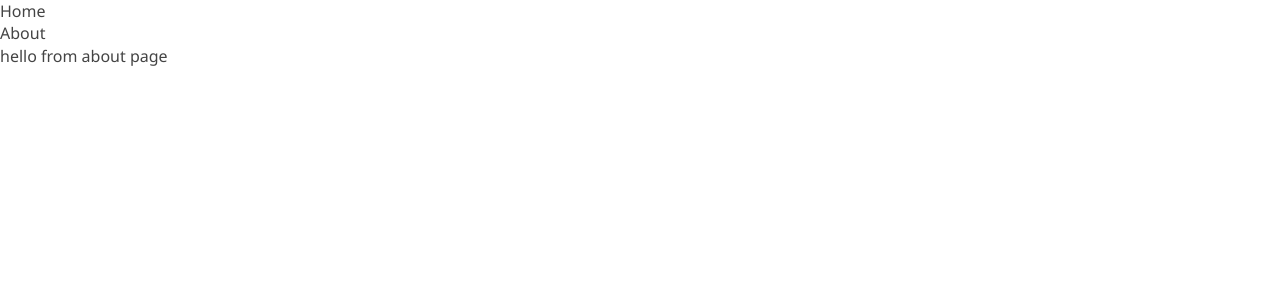
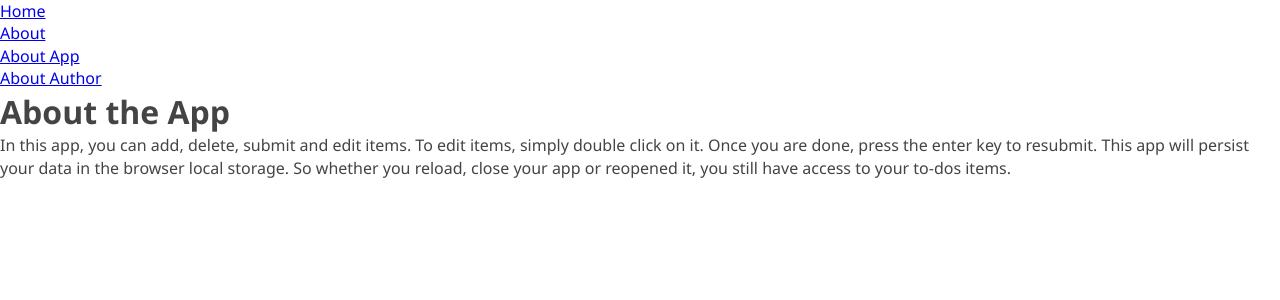
Before and after one commit to Danie12345/react-todo-list, a React (Create React App) app: page /about/about-app in a window 1280 px wide. Shown: the top 300 px of the page. Built offline with nearby package versions, Linux system fonts and the light colour scheme; the HTML template or start-up script is replaced by a standard one.

Commit message:
Add full singlepage navigation

```diff
--- a/src/functionBased/App.css
+++ b/src/functionBased/App.css
@@ -3,3 +3,8 @@
   font-size: 20px;
   margin-top: 2px;
 }
+
+.active-link {
+  color: orangered;
+  text-decoration: underline;
+}
--- a/src/functionBased/components/Navbar.js
+++ b/src/functionBased/components/Navbar.js
@@ -1,4 +1,5 @@
-import React from "react"
+import React from 'react'
+import { NavLink } from "react-router-dom"
 
 const Navbar = () => {
   const links = [
@@ -18,7 +19,13 @@
     <nav className="navBar">
       <ul>
         {links.map(link => {
-          return <li key={link.id}>{link.text}</li>
+          return (
+            <li key={link.id}>
+              <NavLink to={link.path} activeClassName="active-link" exact>
+                {link.text}
+              </NavLink>
+            </li>
+          )
         })}
       </ul>
     </nav>
--- a/src/functionBased/pages/About.js
+++ b/src/functionBased/pages/About.js
@@ -1,6 +1,24 @@
 import React from "react"
+import { Link, useRouteMatch, Route } from "react-router-dom"
+import SinglePage from "./SinglePage"
 
 const About = () => {
-  return <div>hello from about page</div>
+  const { url, path } = useRouteMatch()
+
+  return (
+    <div>
+      <ul>
+        <li>
+          <Link to={`${url}/about-app`}>About App</Link>
+        </li>
+        <li>
+          <Link to={`${url}/about-author`}>About Author</Link>
+        </li>
+      </ul>
+      <Route path={`${path}/:slug`}>
+        <SinglePage />
+      </Route>
+    </div>
+  )
 }
 export default About
--- /dev/null
+++ b/src/functionBased/pages/SinglePage.js
@@ -0,0 +1,31 @@
+import React from "react"
+import { useParams } from "react-router-dom"
+
+const SinglePage = () => {
+  const aboutData = [
+    {
+      slug: "about-app",
+      title: "About the App",
+      description:
+        "In this app, you can add, delete, submit and edit items. To edit items, simply double click on it. Once you are done, press the enter key to resubmit. This app will persist your data in the browser local storage. So whether you reload, close your app or reopened it, you still have access to your to-dos items.",
+    },
+    {
+      slug: "about-author",
+      title: "About the Author",
+      description:
+        "This app was developed by Ibas Majid, a self-taught web developer and a technical writer. He is opened to freelance Gig. So go ahead and connect with ibas on Twitter @ibaslogic.",
+    },
+  ]
+
+  const { slug } = useParams()
+  const aboutContent = aboutData.find(item => item.slug === slug)
+  const { title, description } = aboutContent
+
+  return (
+    <div>
+      <h1>{title}</h1>
+      <p>{description}</p>
+    </div>
+  )
+}
+export default SinglePage
```
